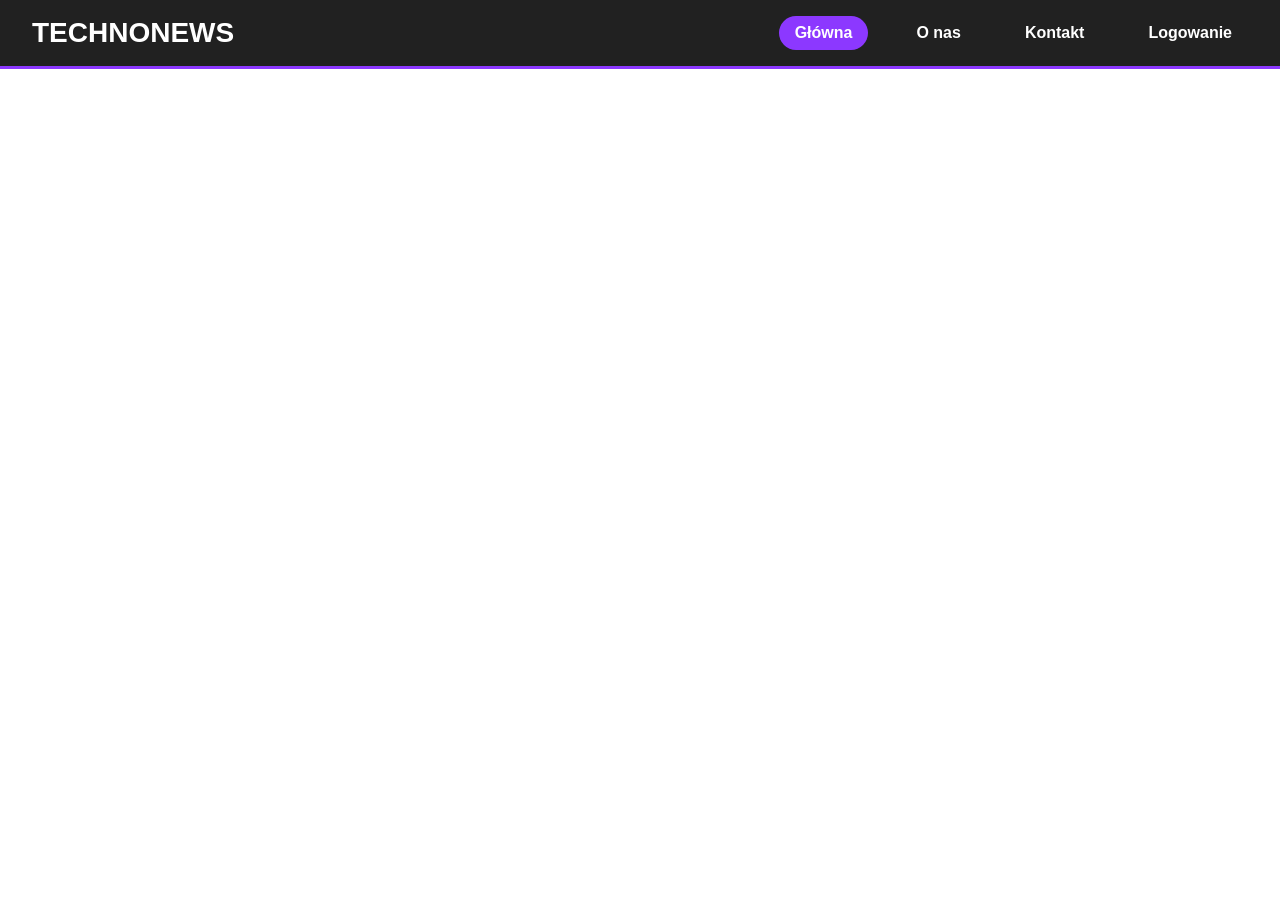
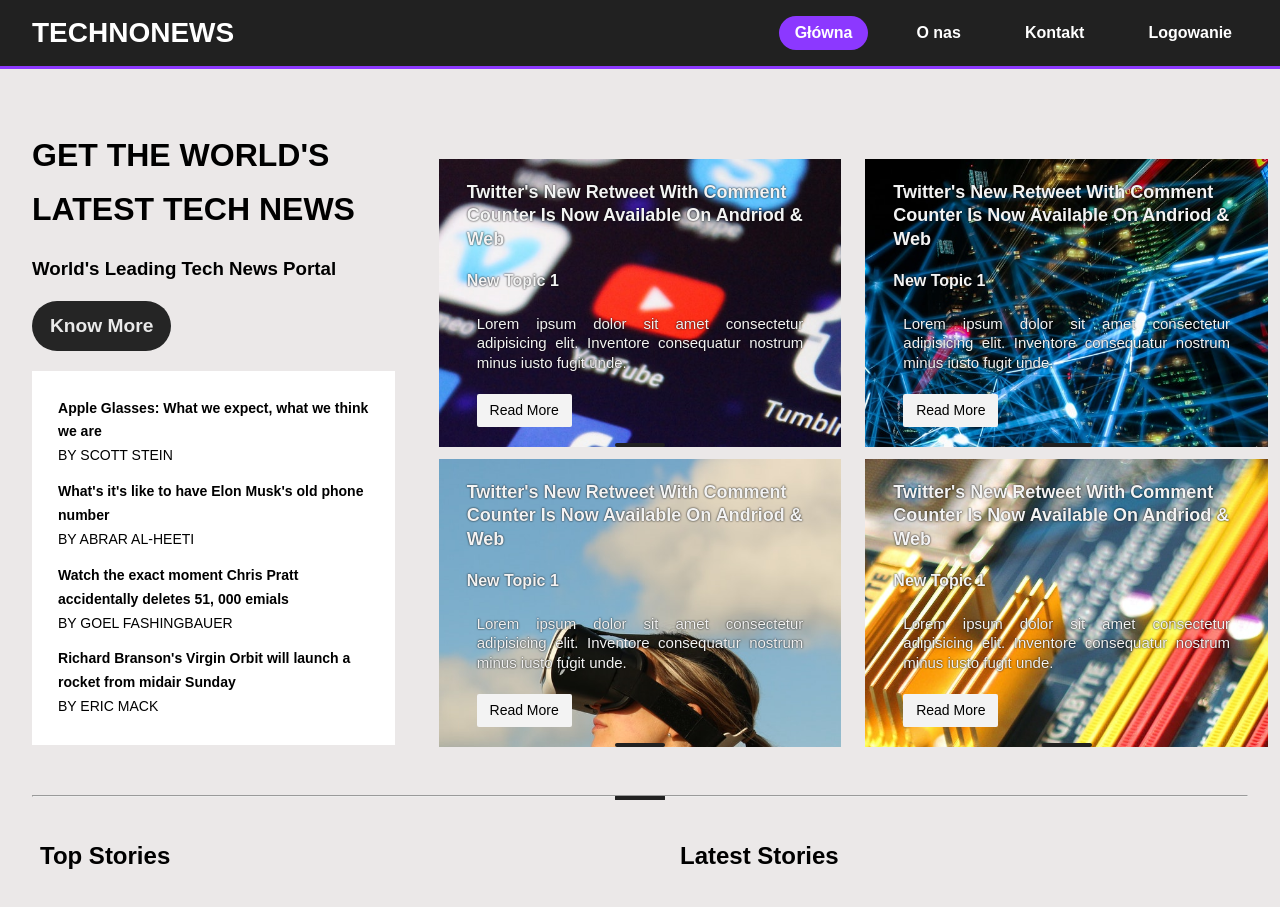
Before and after one commit to phiphiii/Technokracja, a PHP site: page / in a window 1280 px wide. Shown: the top 907 px of the page. Before the commit the page ends 69 px from the top, so only its background shows below. Run offline with PHP 8.4, Linux system fonts and the light colour scheme.

Commit message:
Add files via upload
close to the end

```diff
--- a/strona/index.html
+++ b/strona/index.html
@@ -1,11 +1,14 @@
 <!DOCTYPE html>
-<html>
+<html lang="pl">
 <head>
 <meta charset="UTF-8">
 <meta http-equiv="X-UA-Compatible" content="IE=edge">
 <meta name="viewport" content="width=device-width", initial-scale="1.0">
 <title>TechnoNews</title>
 <link rel="stylesheet" href="main.css"/>
+<script type="module" src="https://unpkg.com/ionicons@5.5.2/dist/ionicons/ionicons.esm.js"></script>
+<script nomodule src="https://unpkg.com/ionicons@5.5.2/dist/ionicons/ionicons.js"></script>
+
 </head>
 
 <body>
@@ -14,10 +17,11 @@
     <div class="container">
     <h1>TechnoNews</h1>
     <div class="menu">
-        <a href="#" class="is-active">Główna</a>
-        <a href="#">O nas</a>
-        <a href="#">Kontakt</a>
+        <a href="index.html" class="is-active">Główna</a>
+        <a href="about.html">O nas</a>
+        <a href="contact.html">Kontakt</a>
         <a href="login.html">Logowanie</a>
+
     </div>
     <button class="hamburger">
         <span></span>
@@ -27,8 +31,207 @@
     </div>
 </nav>
 
+<br><br><br><br><br>
+<section class = "banner">
+               <div class = "banner-main-content">
+                   <h2>GET THE WORLD'S LATEST TECH NEWS</h2>
+                   <h3>World's Leading Tech News Portal</h3>
 
-<script src="main.js"></script>
+                   <button>
+                       <a href = "#">Know More</a>
+                   </button>
+
+                   <div class = "current-news-head">
+                       <h3>Apple Glasses: What we expect, what we think we are <span>by scott stein</span></h3>
+
+                       <h3>What's it's like to have Elon Musk's old phone number <span>by abrar al-heeti</span></h3>
+
+                       <h3>Watch the exact moment Chris Pratt accidentally deletes 51, 000 emials <span>by goel fashingbauer</span></h3>
+
+                       <h3>Richard Branson's Virgin Orbit will launch a rocket from midair Sunday <span>by eric mack</span></h3>
+                   </div>
+               </div>
+
+               <div class = "banner-sub-content">
+                   <div class = "hot-topic">
+                       <img src = "img/banner-news-1.jpg" alt = "">
+
+                       <div class = "hot-topic-content">
+                           <h2>Twitter's New Retweet With Comment Counter Is Now Available On Andriod & Web</h2>
+
+                           <h3>New Topic 1</h3>
+                           <p>Lorem ipsum dolor sit amet consectetur adipisicing elit. Inventore consequatur nostrum minus iusto fugit unde.</p>
+                           <a href = "#">Read More</a>
+                       </div>
+                   </div>
+
+                   <div class = "hot-topic">
+                       <img src = "img/banner-news-2.jpg" alt = "">
+
+                       <div class = "hot-topic-content">
+                           <h2>Twitter's New Retweet With Comment Counter Is Now Available On Andriod & Web</h2>
+
+                           <h3>New Topic 1</h3>
+                           <p>Lorem ipsum dolor sit amet consectetur adipisicing elit. Inventore consequatur nostrum minus iusto fugit unde.</p>
+                           <a href = "#">Read More</a>
+                       </div>
+                   </div>
+
+                   <div class = "hot-topic">
+                       <img src = "img/banner-news-3.jpg" alt = "">
+
+                       <div class = "hot-topic-content">
+                           <h2>Twitter's New Retweet With Comment Counter Is Now Available On Andriod & Web</h2>
+
+                           <h3>New Topic 1</h3>
+                           <p>Lorem ipsum dolor sit amet consectetur adipisicing elit. Inventore consequatur nostrum minus iusto fugit unde.</p>
+                           <a href = "#">Read More</a>
+                       </div>
+                   </div>
+
+                   <div class = "hot-topic">
+                       <img src = "img/banner-news-4.jpg" alt = "">
+
+                       <div class = "hot-topic-content">
+                           <h2>Twitter's New Retweet With Comment Counter Is Now Available On Andriod & Web</h2>
+
+                           <h3>New Topic 1</h3>
+                           <p>Lorem ipsum dolor sit amet consectetur adipisicing elit. Inventore consequatur nostrum minus iusto fugit unde.</p>
+                           <a href = "#">Read More</a>
+                       </div>
+                   </div>
+               </div>
+           </section>
+
+           <hr>
+
+           <main>
+               <section class = "main-container-left">
+                   <h2>Top Stories</h2>
+                   <div class = "container-top-left">
+                       <article>
+                           <img src = "img/top-left.jpg">
+
+                           <div>
+                               <h3>Best Used Cars Under $20, 000 for families</h3>
+
+                               <p>Lorem ipsum dolor sit amet consectetur adipisicing elit. Blanditiis ea sint, nisi rem earum fugit? Facere veritatis sapiente eveniet quibusdam.</p>
+
+                               <a href = "#">Read More <span>>></span></a>
+                           </div>
+                       </article>
+                   </div>
+
+                   <div class = "container-bottom-left">
+                       <article>
+                           <img src = "img/bottom-left-1.jpg">
+                           <div>
+                               <h3>Best smart speakers for the year</h3>
+                               <p>Lorem ipsum dolor sit, amet consectetur adipisicing elit. Commodi iure modi animi cupiditate. Explicabo, nihil?</p>
+
+                               <a href = "#">Read More <span>>></span></a>
+                           </div>
+                       </article>
+
+                       <article>
+                           <img src = "img/bottom-left-2.jpg">
+                           <div>
+                               <h3>iPad Pro, reviewed: Has the iPad become my main computer now?</h3>
+                               <p>Lorem ipsum dolor sit, amet consectetur adipisicing elit. Commodi iure modi animi cupiditate. Explicabo, nihil?</p>
+
+                               <a href = "#">Read More <span>>></span></a>
+                           </div>
+                       </article>
+                   </div>
+               </section>
+
+               <section class = "main-container-right">
+                   <h2>Latest Stories</h2>
+
+                   <article>
+                       <h4>just in </h4>
+                       <div>
+                           <h2>Here's how to track your stimulus check with the IRS Get My Payment Portal</h2>
+
+                           <p>Lorem ipsum dolor sit amet consectetur adipisicing elit. Id, repellendus?</p>
+
+                           <a href = "#">Read More <span>>></span></a>
+                       </div>
+                       <img src = "img/right-1.jpg">
+                   </article>
+
+                   <article>
+                       <h4>just in </h4>
+                       <div>
+                           <h2>The best outdoor games to play with your family</h2>
+
+                           <p>Lorem ipsum dolor sit amet consectetur adipisicing elit. Id, repellendus?</p>
+
+                           <a href = "#">Read More <span>>></span></a>
+                       </div>
+                       <img src = "img/right-2.jpg">
+                   </article>
+
+                   <article>
+                       <h4>just in </h4>
+                       <div>
+                           <h2>Why walk? Check out the best electric scooters and e-bikes for 2020</h2>
+
+                           <p>Lorem ipsum dolor sit amet consectetur adipisicing elit. Id, repellendus?</p>
+
+                           <a href = "#">Read More <span>>></span></a>
+                       </div>
+                       <img src = "img/right-3.jpg">
+                   </article>
+
+                   <article>
+                       <h4>just in </h4>
+                       <div>
+                           <h2>Disneyland Paris will stream its Lion King stage show Friday night</h2>
+
+                           <p>Lorem ipsum dolor sit amet consectetur adipisicing elit. Id, repellendus?</p>
+
+                           <a href = "#">Read More <span>>></span></a>
+                       </div>
+                       <img src = "img/right-4.jpg">
+                   </article>
+
+                   <article>
+                       <h4>just in </h4>
+                       <div>
+                           <h2>Looking at a phone's lock screen also requries a warrant, judge rules</h2>
+
+                           <p>Lorem ipsum dolor sit amet consectetur adipisicing elit. Id, repellendus?</p>
+
+                           <a href = "#">Read More <span>>></span></a>
+                       </div>
+                       <img src = "img/right-5.jpg">
+                   </article>
+               </section>
+           </main>
+    <footer class="footer">
+        <div class="inner-footer">
+            <div class="social-links">
+
+                    <li class="social-items"><a href="#"><ion-icon name="logo-facebook"></ion-icon></a></li>
+                    <li class="social-items"><a href="#"><ion-icon name="logo-instagram"></ion-icon></a></li>
+                    <li class="social-items"><a href="#"><ion-icon name="logo-twitter"></ion-icon></a></li>
+                    <li class="social-items"><a href="#"><ion-icon name="logo-youtube"></ion-icon></a></li>
+
+            </div>
+            <div class="quick-links">
+                <ul>
+
+                    <li class="quick-items"><a href="#">Regulamin</a></li>
+
+                </ul>
+            </div>
+        </div>
+        <div class="outer-footer">
+            Copyright &copy; TechnoNews Corp. All Rights Reserved.
+        </div>
+    </footer>
+    <script src="main.js"></script>
+
 </body>
-
 </html>
--- a/strona/main.css
+++ b/strona/main.css
@@ -1,12 +1,14 @@
 :root{
-    --primary #8c38ff;
+    --primary: #8c38ff;
     --light: #EEEEEE;
     --dark: #212121;
+    --heading: 'Montserrat', sans-serif;
 }
 body{
     width: 100%;
     margin: 0;
     padding: 0;
+    background: #ebe8e8;
 }
 
 *{
@@ -70,6 +72,7 @@ z-index: 1;
 transform-origin: 0 0;
 transition: 0.4s;
 }
+
 .hamburger:hover span:nth-child(2){
     transform: translateX(10px);
     background-color: #8c38ff;
@@ -91,8 +94,6 @@ transition: 0.4s;
 .hamburger.is-active:hover span{
     background-color: #8c38ff;
 }
-
-
 
 .menu{
     display: none;
@@ -124,6 +125,7 @@ transition: 0.4s;
         display: flex;
     }
 }
+
 .contact{
     position: relative;
 	width: 100%;
@@ -195,7 +197,7 @@ textarea{
 }
 
 .btn{
-	width: 100%;
+	width: 50%;
 	padding: 0.5rem 1rem;
 	background-color: #212121;
 	color: #fff;
@@ -241,14 +243,18 @@ p{
 .social-links{
     display: flex;
     text-align:center;
-
+    list-style: none;
+    width: 100px;
+    height: 60px;
+    margin:auto;
+    padding: 10px;
 
 }
 
 .social-links ul{
 list-style: none;
 width: 50px;
-height: 30px;
+height: 50px;
 margin:auto;
 padding: 10px;
 }
@@ -290,6 +296,7 @@ padding: 10px;
 .quick-items a:hover{
     color: #8c38ff;
 }
+
 .outer-footer{
     padding: 10px;
     text-align: center;
@@ -300,8 +307,8 @@ padding: 10px;
 
 .about{
     width: 100%;
-    height: 100vh;
-    background-color: #161922;
+    height: 83vh;
+    background-color: #ebe8e8;
     display: flex;
     justify-content: center;
 }
@@ -319,14 +326,14 @@ padding: 10px;
 }
 
 .text-ab h5{
-    color: white;
+    color: rgb(112, 112, 112);
     font-size: 25px;;
     margin-bottom: 15px;
     text-transform: capitalize;
     letter-spacing: 2px;
 }
 .text-ab p{
-    color: #c0c4d6;
+    color: #212121;
     font-size: 19px;
     line-height: 28px;
     letter-spacing: 1px;
@@ -353,25 +360,314 @@ button:hover{
     cursor: pointer;
 }
 
-/*
-button{
-    background-color: #ffcc74;
-    color: black;
-    border: 2px solid transparent;
-    text-decoration: none;
-    padding: 10px 30px;
-    border-radius: 30px;
-    font-size: 17px;
-    font-weight: bold;
+img{
+    width: 100%;
+}
+ul{
+    list-style: none;
 }
 
-button:hover{
-    transform: scale(1.2);
-    background-color: transparent;
-    border: 2px solid #ffcc74;
-    color: #ffcc74;
-    transition: .4s;
-    cursor: pointer;
+a{
+    text-decoration: none;
+    color: #000;
 }
 
-*/
+hr{
+    width: 95vw;
+    margin: 0 auto;
+}
+
+.banner{
+    min-height: auto;
+    display: grid;
+    grid-template-columns: 1fr;
+    align-items: center;
+    padding: 30px 0;
+    margin-top: 8px;
+}
+
+.banner-main-content{
+    padding: 0 2rem;
+    line-height: 1.7;
+}
+
+.banner-main-content h2{
+    font-size: 2rem;
+    font-family: var(--heading);
+}
+
+.banner-main-content h3{
+    padding: 1rem 0;
+}
+
+.banner-main-content button{
+    border: none;
+    background: #252525;
+    padding: 14px 18px;
+    font-size: 1.2rem;
+    font-family: 'Montserrat', sans-serif;
+    transition: background 1s ease;
+}
+
+.banner-main-content button a{
+    color: #f3f3f3f3;
+    transition: color 1s ease;
+}
+
+.banner-main-content button:hover{
+    background: #fff;
+}
+
+.banner-main-content button:hover a{
+    color: #0d0a0b;
+}
+
+.current-news-head{
+    background: #fff;
+    padding: 20px;
+    font-size: 12px;
+    margin: 20px 0;
+}
+
+.current-news-head h3{
+    padding: 6px;
+    cursor: pointer;
+    position: relative;
+}
+
+.current-news-head h3:hover::before{
+    content: ">> ";
+    position: absolute;
+    left: -12px;
+}
+
+.current-news-head span{
+    display: block;
+    font-family: var(--heading);
+    font-weight: 300;
+    text-transform: uppercase;
+}
+
+.hot-topic{
+    overflow: hidden;
+    position: relative;
+    width: 100%;
+    padding: 12px;
+    height: 300px;
+}
+
+.hot-topic img{
+    display: block;
+}
+
+.hot-topic-content{
+    position: absolute;
+    bottom: 0;
+    left: 20px;
+    right: 20px;
+    padding: 10px 20px;
+    line-height: 1.3;
+    color: #f3f3f3;
+}
+
+.hot-topic h2{
+    padding: 10px 0;
+    font-size: 18px;
+    text-shadow: 0 0 2px #000;
+}
+
+.hot-topic h3{
+    padding: 10px 0;
+    font-size: 16px;
+    text-shadow: 0 0 2px #000;
+}
+
+.hot-topic p{
+    padding: 10px 0;
+    font-size: 15px;
+    text-shadow: 0 0 2px #000;
+    padding: 12px 10px;
+}
+
+.hot-topic-content a{
+    display: block;
+    background: #f3f3f3;
+    border: none;
+    width: 95px;
+    border-radius: 2px;
+    text-align: center;
+    padding: 7px 10px;
+    font-size: 14px;
+    margin: 10px 0 10px 10px;
+}
+
+.hot-topic-content a:hover{
+    text-decoration: underline;
+}
+
+
+main a{
+    padding: 15px 0;
+    display: block;
+    transition: all 0.5s;
+}
+
+main span{
+    transition: padding-left 0.5s;
+}
+
+main a:hover span{
+    padding-left: 5px;
+}
+
+main a:hover{
+    color: #8c38ff;
+}
+
+.main-container-left{
+    padding: 30px 10px;
+}
+
+.main-container-left > h2{
+    padding: 15px 0 15px 30px;
+}
+
+.main-container-left h3{
+    padding: 10px 0;
+    font-size: 18px;
+    font-family: var(--heading);
+}
+
+.main-container-left p{
+    font-size: 15px;
+    font-weight: 300;
+}
+
+.main-container-left article{
+    padding: 10px;
+}
+
+.container-top-left{
+    padding: 15px 30px;
+}
+
+.container-bottom-left{
+    background: #f3f3f3;
+    margin: 15px 30px;
+}
+
+
+.main-container-right{
+    padding: 30px 10px;
+}
+
+.main-container-right > h2{
+    padding: 15px 0 15px 30px;
+}
+
+.main-container-right article{
+    display: grid;
+    grid-template-columns: 1fr 3fr 1fr;
+    padding: 15px 0;
+    border-bottom: 1px solid #8c38ff;
+}
+
+.main-container-right article:last-child{
+    border-bottom: none;
+}
+
+.main-container-right img{
+    width: 100px;
+    height: 100px;
+    align-self: center;
+}
+
+.main-container-right h4{
+    text-align: center;
+    text-transform: uppercase;
+    font-weight: 300;
+    font-size: 12px;
+    align-self: center;
+}
+
+.main-container-right article h2{
+    font-size: 18px;
+    padding: 10px 0;
+    font-family: var(--heading);
+}
+
+.main-container-right article p{
+    font-size: 15px;
+    font-weight: 300;
+}
+
+.main-container-right article div{
+    margin-right: 10px;
+}
+
+@media(max-width: 460px){
+    .hot-topic-content h2{
+        font-size: 16px;
+    }
+
+    .main-container-right article{
+        display: block;
+    }
+
+    .main-container-right article img{
+        display: none;
+    }
+
+
+}
+
+@media(max-width: 500px){
+    .main-container-right article{
+        grid-template-columns: 1fr 3fr;
+        grid-template-rows: 1fr 1fr;
+    }
+
+    .main-container-right article h4{
+        grid-row: 1/2;
+        grid-column: 1/2;
+        align-self: flex-start;
+    }
+
+    .main-container-right article img{
+        grid-row: 2/3;
+        grid-column: 1/2;
+    }
+
+    .main-container-right article div{
+        grid-row: 1/3;
+        grid-column: 2/3;
+    }
+}
+
+
+@media(min-width: 768px){
+    .banner-sub-content{
+        display: grid;
+        grid-template-columns: repeat(2, 1fr);
+    }
+
+    .container-bottom-left{
+        display: grid;
+        grid-template-columns: repeat(2, 1fr);
+    }
+
+}
+
+
+@media(min-width: 992px){
+    main{
+        display: grid;
+        grid-template-columns: repeat(2, 1fr);
+    }
+}
+
+@media(min-width: 1080px){
+    .banner{
+        grid-template-columns: 1fr 2fr;
+    }
+}
```
Also changed, not shown: strona/about.html (+24 -2 lines), strona/contact.html (+29 -7 lines), strona/profil.html (added, +73 -0 lines), strona/img/banner-news-1.jpg (added), strona/img/banner-news-2.jpg (added), strona/img/banner-news-3.jpg (added), strona/img/banner-news-4.jpg (added), strona/img/banner.jpg (added), strona/img/bottom-left-1.jpg (added), strona/img/right-2.jpg (added), strona/img/right-4.jpg (added), 5 other files.
